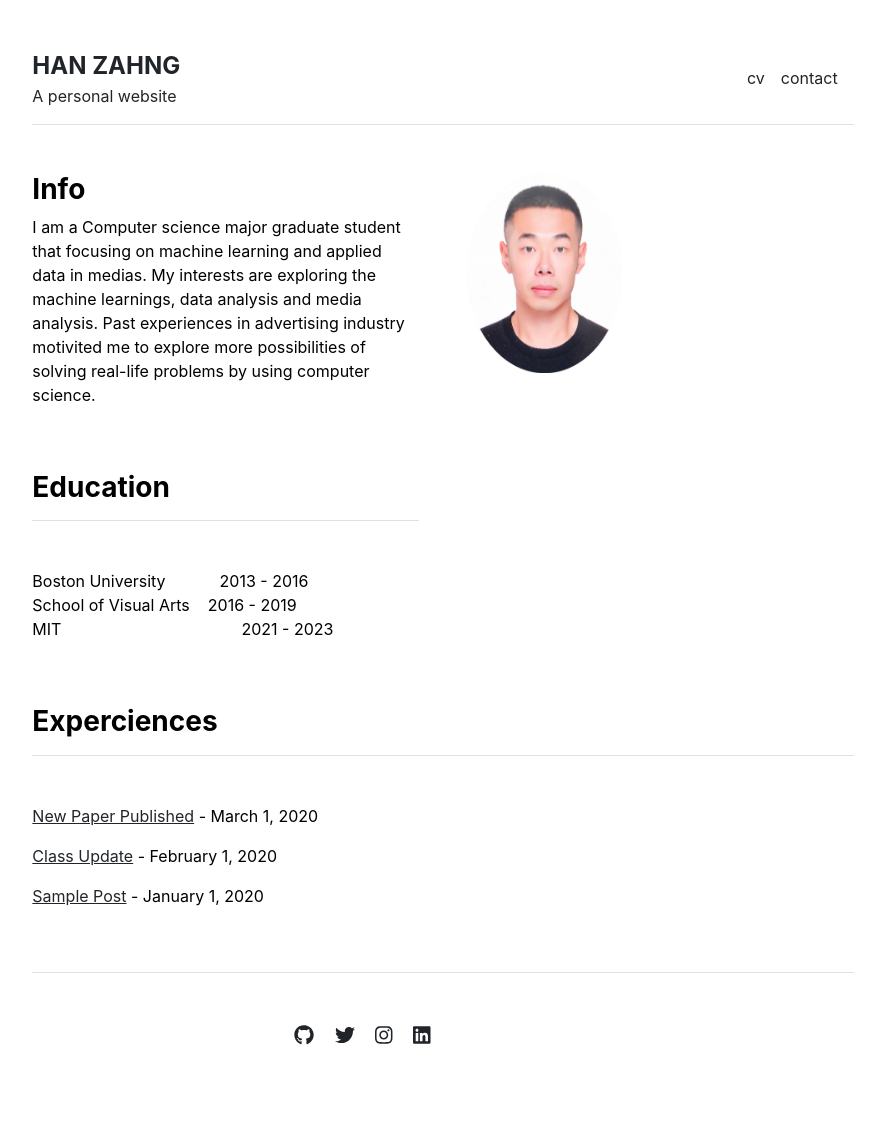
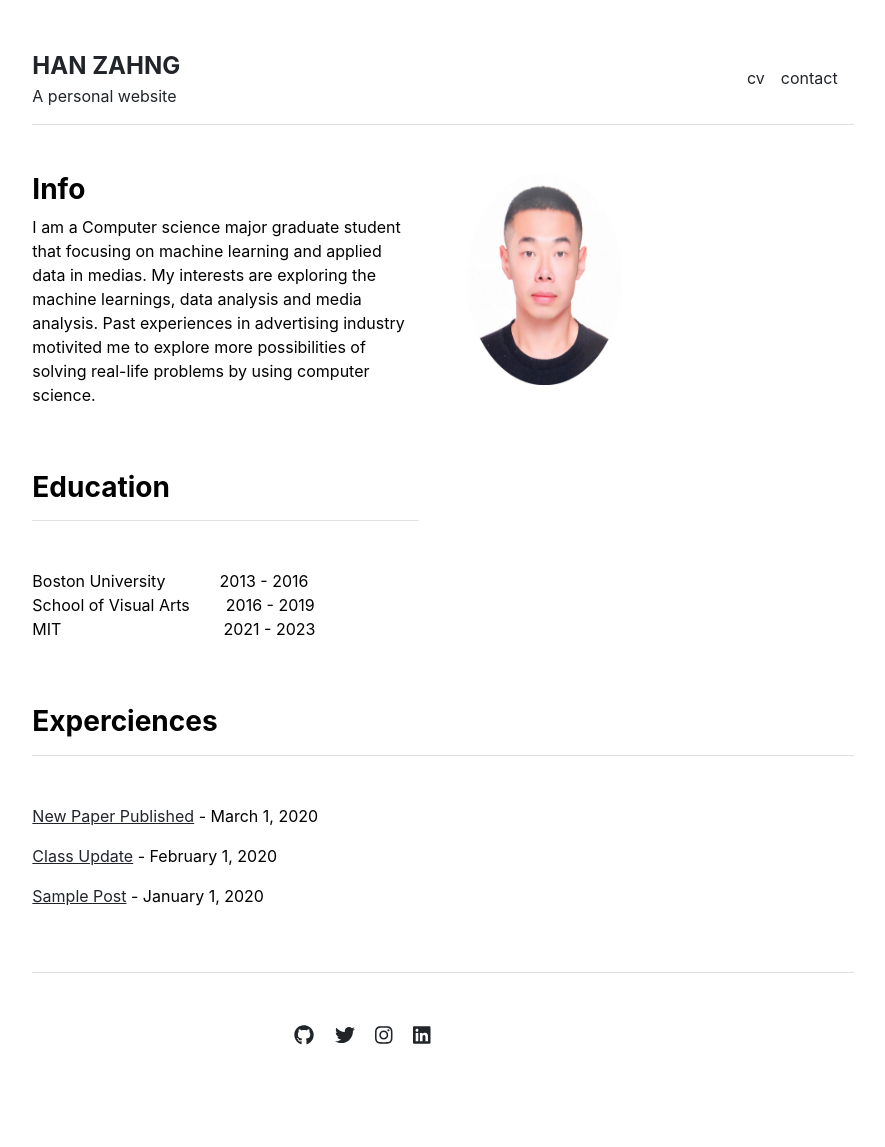
Before and after one commit to dukerosen/personal-website, a Jekyll site: the page built from index.md, in a window 1280 px wide. Shown: the whole page, without its empty margins (197-1082 px from the left). Built offline with Jekyll 4.4.1, drawn with Linux system fonts in a browser that asks for light colours.

Commit message:
Update home.html

```diff
--- a/_layouts/home.html
+++ b/_layouts/home.html
@@ -8,7 +8,7 @@ layout: default
     {{ content }}
   </div>
   <div class="col-md-6">
-    <img src="assets/img/home.jpg" alt=" " width="40%" height="80%">
+    <img src="assets/img/home.jpg" alt=" " width="40%" height="85%">
   </div>
 </div>
 
@@ -17,8 +17,8 @@ layout: default
     <h3 class="fw-bold border-bottom pb-3 mb-5">Education</h3>
     <p>
       Boston University &nbsp; &nbsp; &nbsp; &nbsp; &nbsp; &nbsp;2013 - 2016
-  <br>School of Visual Arts &nbsp; &nbsp;2016 - 2019
-  <br>MIT &nbsp; &nbsp; &nbsp; &nbsp; &nbsp; &nbsp; &nbsp; &nbsp; &nbsp; &nbsp; &nbsp; &nbsp; &nbsp; &nbsp; &nbsp; &nbsp; &nbsp; &nbsp; &nbsp; &nbsp;2021 - 2023
+  <br>School of Visual Arts &nbsp; &nbsp; &nbsp; &nbsp;2016 - 2019
+  <br>MIT &nbsp; &nbsp; &nbsp; &nbsp; &nbsp; &nbsp; &nbsp; &nbsp; &nbsp; &nbsp; &nbsp; &nbsp; &nbsp; &nbsp; &nbsp; &nbsp; &nbsp; &nbsp;2021 - 2023
     <p>
   </div>
 </div>
```
